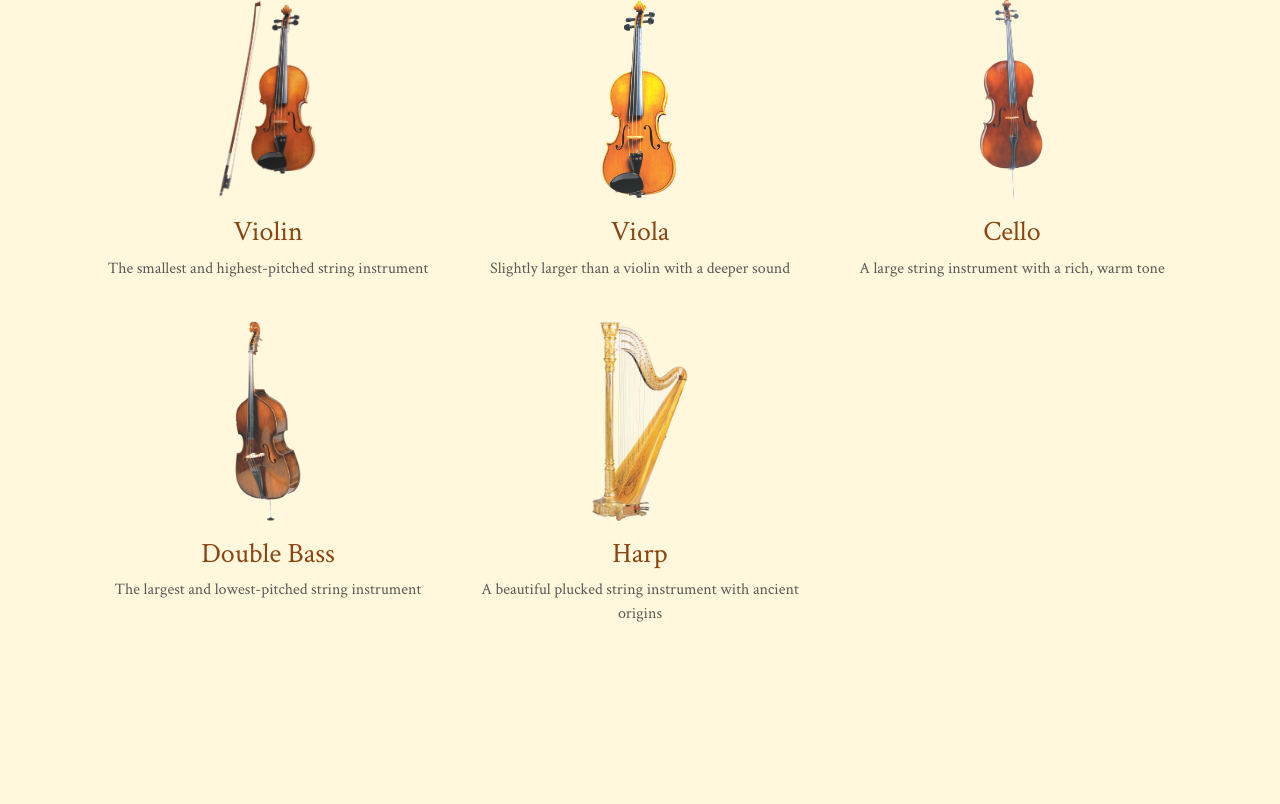
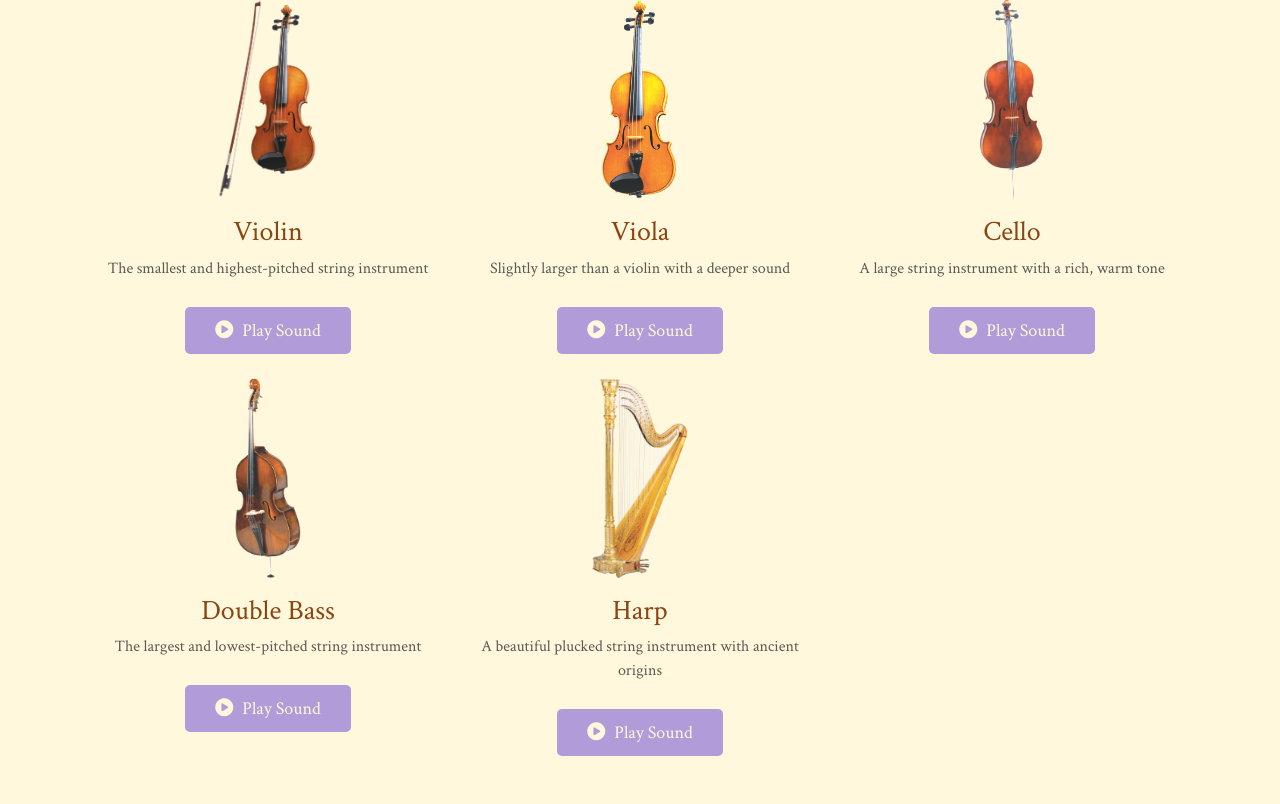
Before and after one commit to Sallyliubj/Orchestra-Explorer, a Flask app: page /learn/strings in a window 1280 px wide. Shown: the part 279-1083 px from the top of the page. Before the commit the page ends 901 px from the top, so only its background shows below. Run offline with Flask 3, Linux system fonts and the light colour scheme.

Commit message:
update play sound button for each instrument

```diff
--- a/templates/learn/strings.html
+++ b/templates/learn/strings.html
@@ -15,6 +15,9 @@
                 <h3 class="mt-3">Violin</h3>
                 <p class="text-muted">The smallest and highest-pitched string instrument</p>
             </a>
+            <button class="btn play-sound" data-sound="violin">
+                <i class="fas fa-play-circle"></i> Play Sound
+            </button>
         </div>
 
         <!-- Viola -->
@@ -24,6 +27,9 @@
                 <h3 class="mt-3">Viola</h3>
                 <p class="text-muted">Slightly larger than a violin with a deeper sound</p>
             </a>
+            <button class="btn play-sound" data-sound="viola">
+                <i class="fas fa-play-circle"></i> Play Sound
+            </button>
         </div>
 
         <!-- Cello -->
@@ -33,6 +39,9 @@
                 <h3 class="mt-3">Cello</h3>
                 <p class="text-muted">A large string instrument with a rich, warm tone</p>
             </a>
+            <button class="btn play-sound" data-sound="cello">
+                <i class="fas fa-play-circle"></i> Play Sound
+            </button>
         </div>
 
         <!-- Double Bass -->
@@ -42,6 +51,9 @@
                 <h3 class="mt-3">Double Bass</h3>
                 <p class="text-muted">The largest and lowest-pitched string instrument</p>
             </a>
+            <button class="btn play-sound" data-sound="bass">
+                <i class="fas fa-play-circle"></i> Play Sound
+            </button>
         </div>
 
         <!-- Harp -->
@@ -51,6 +63,9 @@
                 <h3 class="mt-3">Harp</h3>
                 <p class="text-muted">A beautiful plucked string instrument with ancient origins</p>
             </a>
+            <button class="btn play-sound" data-sound="harp">
+                <i class="fas fa-play-circle"></i> Play Sound
+            </button>
         </div>
     </div>
 </div>
@@ -74,5 +89,30 @@
     .instrument-link:hover h3 {
         color: var(--primary-brown);
     }
+    .play-sound {
+        margin-top: 10px;
+        color: var(--cream);
+        transition: all 0.3s ease;
+    }
+    .play-sound:hover {
+        background-color: var(--primary-brown);
+        color: white;
+    }
+    .play-sound i {
+        margin-right: 5px;
+    }
 </style>
+
+<script>
+$(document).ready(function() {
+    $('.play-sound').click(function() {
+        const instrument = $(this).data('sound');
+        const audio = new Audio(`/static/sounds/${instrument}.mp3`);
+        audio.play().catch(error => {
+            console.log('Error playing sound:', error);
+            alert('Sound will be available soon!');
+        });
+    });
+});
+</script>
 {% endblock %}
```
Also changed, not shown: templates/learn/brass.html (+37 -0 lines), templates/learn/percussion.html (+37 -0 lines), templates/learn/woodwinds.html (+37 -0 lines).
